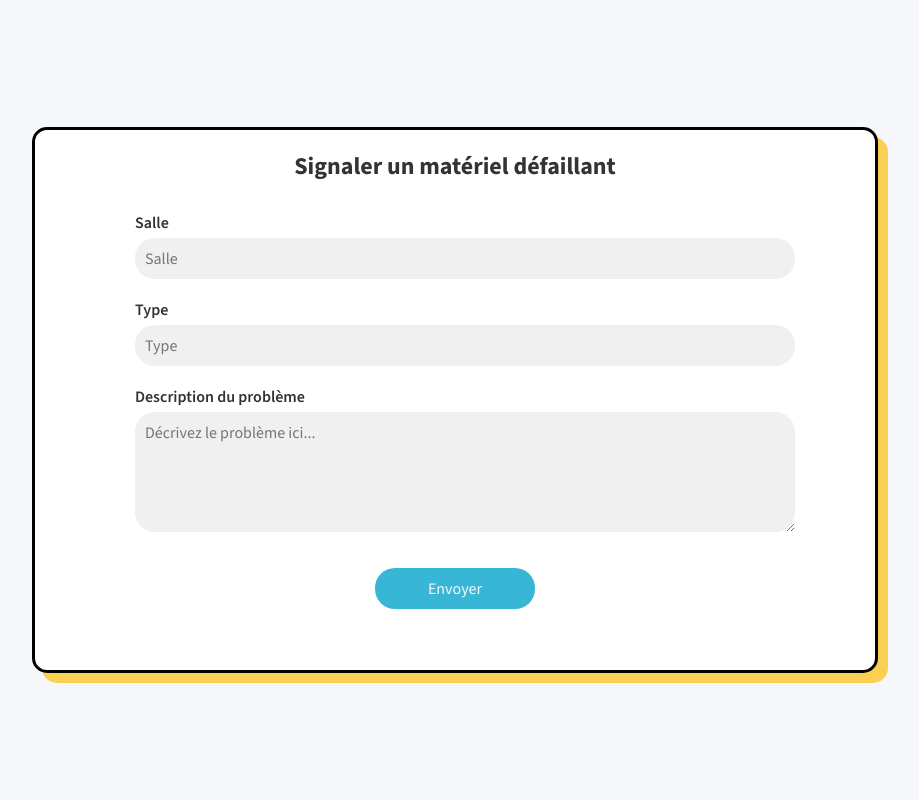
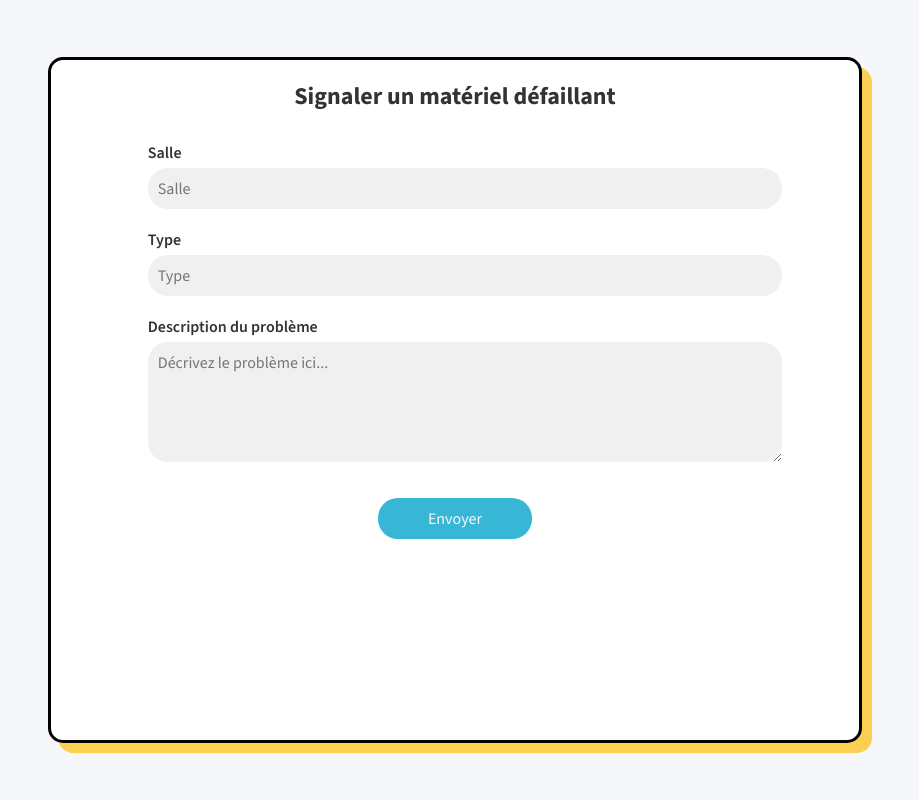
Before and after one commit to YoussefSNK/Epsi-Matos, a Flask app: page /report in a window 1280 px wide. Shown: the whole page, without its empty margins (185-1104 px from the left). Run offline with Flask 3, Linux system fonts and the light colour scheme; a user stored in the database is signed in.

Commit message:
merge reportpage

```diff
--- a/static/css/header.css
+++ b/static/css/header.css
@@ -1,7 +1,4 @@
 #header-container {
-<<<<<<< HEAD
-    background-color: blue;
-=======
     display: flex;
     align-items: center;
     height: 70px;
@@ -33,5 +30,4 @@
     border-style: none;
     border-radius: 8px;
     padding: 10px;
->>>>>>> 957206425c21deb5d078df4d736d97b6cb9cacb2
 }
--- a/static/css/report.css
+++ b/static/css/report.css
@@ -8,8 +8,8 @@ body {
 }
 
 .custom-container {
-    width: 800px;
-    height: 500px;
+    width: 60vw;
+    height: 80vh;
     border-radius: 15px;
     display: flex;
     background-color: white;
--- a/templates/header.html
+++ b/templates/header.html
@@ -10,5 +10,3 @@
         </div>
     </div>
 </div>
-
-<script src="{{ url_for('static', filename='script/script.js') }}"></script>
```
Also changed, not shown: templates/home.html (+0 -10 lines).
